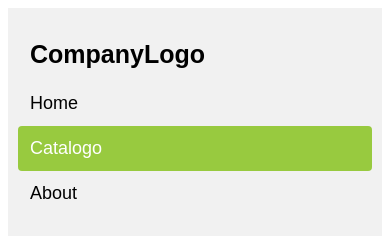
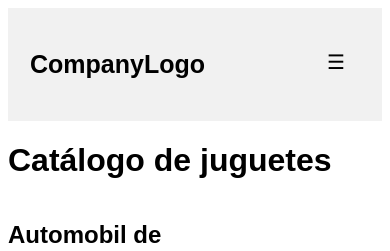
Before and after one commit to KevinFiorentino/angular-components-services, an Angular app: page / in a window 390 px wide. Shown: the top 251 px of the page. Built offline with nearby package versions, Linux system fonts and the light colour scheme.

Commit message:
Side bar component

```diff
--- a/src/app/app.module.ts
+++ b/src/app/app.module.ts
@@ -7,6 +7,7 @@ import { AppComponent } from './app.component';
 import { CatalogoComponent } from './components/catalogo/catalogo.component';
 import { ProductoComponent } from './components/producto/producto.component';
 import { NavBarComponent } from './components/nav-bar/nav-bar.component';
+import { SideBarComponent } from './components/side-bar/side-bar.component';
 
 @NgModule({
   declarations: [
@@ -14,6 +15,7 @@ import { NavBarComponent } from './components/nav-bar/nav-bar.component';
     CatalogoComponent,
     ProductoComponent,
     NavBarComponent,
+    SideBarComponent,
   ],
   imports: [
     BrowserModule,
--- a/src/app/components/nav-bar/nav-bar.component.html
+++ b/src/app/components/nav-bar/nav-bar.component.html
@@ -1,6 +1,11 @@
 <header class="header">
-    <a href="#" class="logo">CompanyLogo</a>
-    <div class="header-right">
+    <div class="d-flex-mobile">
+        <a href="#" class="logo">CompanyLogo</a>
+        <div class="show-side-menu">
+            <app-side-bar></app-side-bar>
+        </div>
+    </div>
+    <div class="header-right hidde-menu">
         <a href="#">Home</a>
         <a class="active" href="#">Catalogo</a>
         <a href="#">About</a>
--- a/src/app/components/nav-bar/nav-bar.component.scss
+++ b/src/app/components/nav-bar/nav-bar.component.scss
@@ -31,20 +31,33 @@
   .header-right {
     float: right;
   }
+
+  .show-side-menu {
+    display: none;
+  }
 }
 
 /* Header Mobile */
 @media screen and (max-width: 512px) {
+  .d-flex-mobile {
+    display: flex;
+    justify-content: space-between;
+    align-items: center;
+  }
   .header {
-
     a {
       float: none;
       display: block;
       text-align: left;
     }
-
     .header-right {
       float: none;
     }
   }
+  .show-side-menu {
+    display: block !important;
+  }
+  .hidde-menu {
+    display: none;
+  }
 }
--- a/src/app/components/nav-bar/nav-bar.component.ts
+++ b/src/app/components/nav-bar/nav-bar.component.ts
@@ -1,15 +1,12 @@
-import { Component, OnInit } from '@angular/core';
+import { Component } from '@angular/core';
 
 @Component({
   selector: 'app-nav-bar',
   templateUrl: './nav-bar.component.html',
   styleUrls: ['./nav-bar.component.scss']
 })
-export class NavBarComponent implements OnInit {
+export class NavBarComponent {
 
   constructor() { }
 
-  ngOnInit(): void {
-  }
-
 }
--- /dev/null
+++ b/src/app/components/side-bar/side-bar.component.html
@@ -0,0 +1,10 @@
+<div id="main">
+    <button class="openbtn" (click)="toggleSideBar()">☰</button>
+</div>
+
+<div id="mySidebar" class="sidebar" [ngClass]="this.showMenu ? 'showMenu' : ''">
+    <a href="javascript:void(0)" class="closebtn" (click)="toggleSideBar()">×</a>
+    <a href="#">Home</a>
+    <a class="active" href="#">Catalogo</a>
+    <a href="#">About</a>
+</div>
--- /dev/null
+++ b/src/app/components/side-bar/side-bar.component.scss
@@ -0,0 +1,57 @@
+.sidebar {
+  height: 100%;
+  width: 0;
+  position: fixed;
+  z-index: 1;
+  top: 0;
+  left: 0;
+  background-color: #f1f1f1;
+  overflow-x: hidden;
+  transition: 0.5s;
+  padding-top: 60px;
+  box-shadow: 0 3px 6px #00000029;
+
+  a {
+    padding: 8px 8px 8px 32px;
+    text-decoration: none;
+    font-size: 22px;
+    color: black;
+    display: block;
+    transition: 0.3s;
+  }
+
+  .active, a:hover {
+    color: #98ca3f;
+  }
+
+  .closebtn {
+    position: absolute;
+    top: 0;
+    right: 25px;
+    font-size: 36px;
+    margin-left: 50px;
+  }
+}
+
+.openbtn {
+  cursor: pointer;
+  font-size: 20px;
+  color: black;
+  background-color: #f1f1f1;
+  padding: 10px 15px 15px 15px;
+  border: none;
+}
+
+#main {
+  transition: margin-left .5s;
+  padding: 12px;
+}
+
+@media screen and (max-height: 450px) {
+  .sidebar {padding-top: 15px;}
+  .sidebar a {font-size: 18px;}
+}
+
+.showMenu {
+  width: 250px;
+}
--- /dev/null
+++ b/src/app/components/side-bar/side-bar.component.ts
@@ -0,0 +1,16 @@
+import { Component } from '@angular/core';
+
+@Component({
+  selector: 'app-side-bar',
+  templateUrl: './side-bar.component.html',
+  styleUrls: ['./side-bar.component.scss']
+})
+export class SideBarComponent {
+
+  public showMenu = false;
+
+  toggleSideBar(): void {
+    this.showMenu = !this.showMenu;
+  }
+
+}
```
